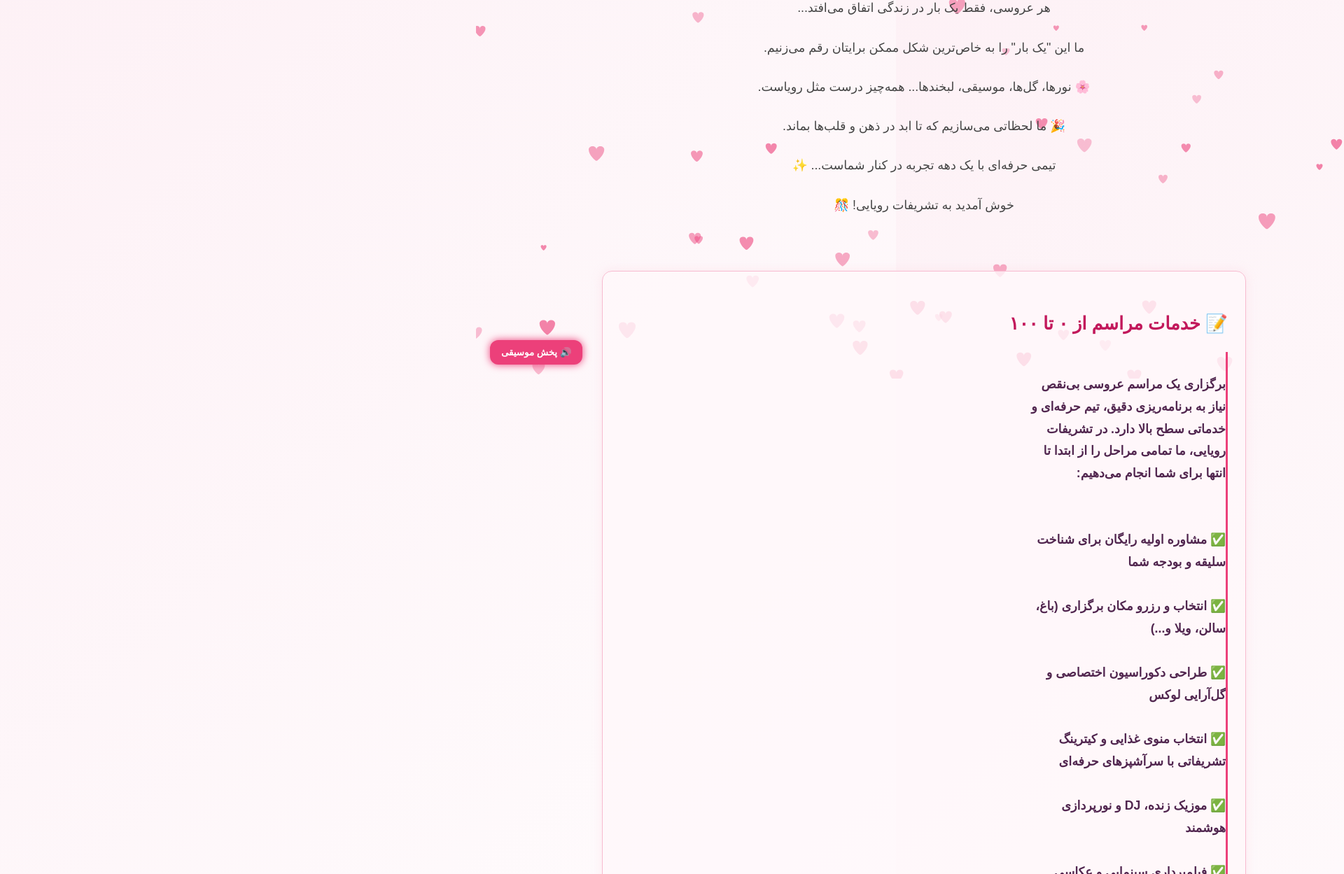
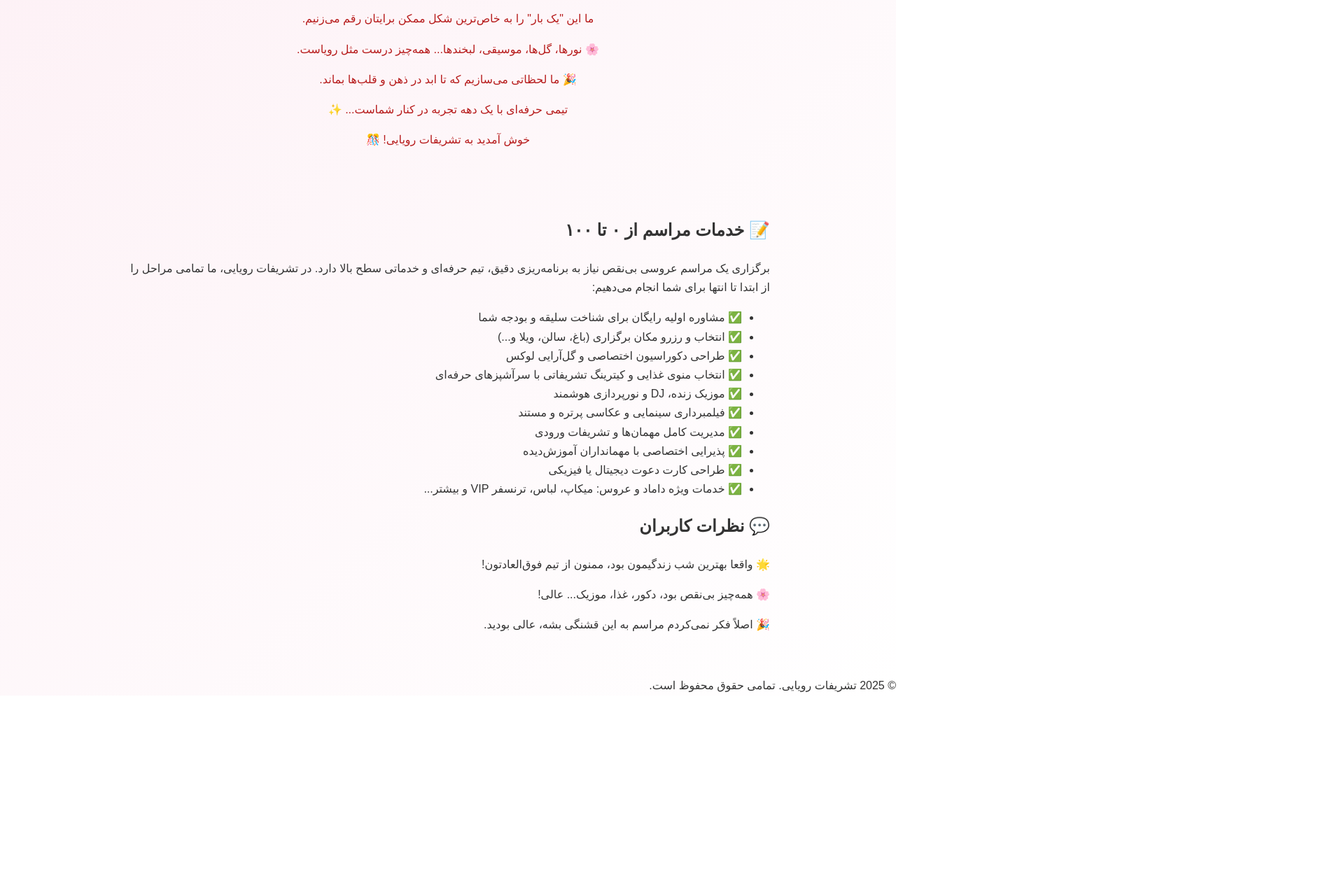
Before and after one commit to mr-aiza/224, a website: page index.html in a window 1280 px wide. Shown: the part 259-1508 px from the top of the page at 70% size, 1920 px wide, since content can reach past the window. After the commit the page ends 1253 px from the top, so only its background shows below. Drawn offline with Linux system fonts and the light colour scheme; a web font is replaced by a local one.

Commit message:
Update index.html

```diff
--- a/index.html
+++ b/index.html
@@ -1,161 +1,61 @@
+<!-- فایل index.html -->
 <!DOCTYPE html>
 <html lang="fa" dir="rtl">
 <head>
   <meta charset="UTF-8" />
-  <meta name="viewport" content="width=device-width, initial-scale=1" />
-  <title>تشریفات رویایی</title>
-  <link rel="stylesheet" href="Style.css" />
+  <meta name="viewport" content="width=device-width, initial-scale=1.0" />
+  <title>تشریفات رویایی عروسی</title>
+  <link rel="stylesheet" href="style.css" />
 </head>
 <body>
-
   <canvas id="bgCanvas"></canvas>
 
-<button id="audioToggle">🔊 پخش موسیقی</button>
-<audio id="wigenAudio" preload="auto" loop>
-  <source src="wigen_wedding.mp3" type="audio/mpeg" />
-</audio>
-
   <nav>
-  <a href="index.html" class="active">خانه</a>
-  <a href="services.html">خدمات</a>
-  <a href="portfolio.html">نمونه‌کارها</a>
-  <a href="booking.html">رزرو</a>
-  <a href="about.html">درباره ما</a>
-  <a href="contact.html">تماس با ما</a>
+    <a href="#">خانه</a>
+    <a href="#services">خدمات</a>
+    <a href="#comments">نظرات</a>
   </nav>
 
-<header>
+  <header class="hero-text">
     <h1>💍 تشریفات رویایی عروسی 💐</h1>
-  <div class="intro-text">
-    هر عروسی، فقط یک بار در زندگی اتفاق می‌افتد...<br>
-    ما این "یک بار" را به خاص‌ترین شکل ممکن برایتان رقم می‌زنیم.<br>
-    🌸 نورها، گل‌ها، موسیقی، لبخندها... همه‌چیز درست مثل رویاست.<br>
-    🎉 ما لحظاتی می‌سازیم که تا ابد در ذهن و قلب‌ها بماند.<br>
-    تیمی حرفه‌ای با یک دهه تجربه در کنار شماست... ✨<br>
-    خوش آمدید به تشریفات رویایی! 🎊
-  </div>
+    <p>هر عروسی، فقط یک بار در زندگی اتفاق می‌افتد...</p>
+    <p>ما این "یک بار" را به خاص‌ترین شکل ممکن برایتان رقم می‌زنیم.</p>
+    <p>🌸 نورها، گل‌ها، موسیقی، لبخندها... همه‌چیز درست مثل رویاست.</p>
+    <p>🎉 ما لحظاتی می‌سازیم که تا ابد در ذهن و قلب‌ها بماند.</p>
+    <p>تیمی حرفه‌ای با یک دهه تجربه در کنار شماست... ✨</p>
+    <p>خوش آمدید به تشریفات رویایی! 🎊</p>
   </header>
 
   <main>
-
-  <section class="typing-box">
+    <section id="services">
       <h2>📝 خدمات مراسم از ۰ تا ۱۰۰</h2>
-    <p class="typewriter">
-      برگزاری یک مراسم عروسی بی‌نقص نیاز به برنامه‌ریزی دقیق، تیم حرفه‌ای و خدماتی سطح بالا دارد. در تشریفات رویایی، ما تمامی مراحل را از ابتدا تا انتها برای شما انجام می‌دهیم:<br><br>
-      ✅ مشاوره اولیه رایگان برای شناخت سلیقه و بودجه شما<br>
-      ✅ انتخاب و رزرو مکان برگزاری (باغ، سالن، ویلا و...)<br>
-      ✅ طراحی دکوراسیون اختصاصی و گل‌آرایی لوکس<br>
-      ✅ انتخاب منوی غذایی و کیترینگ تشریفاتی با سرآشپزهای حرفه‌ای<br>
-      ✅ موزیک زنده، DJ و نورپردازی هوشمند<br>
-      ✅ فیلمبرداری سینمایی و عکاسی پرتره و مستند<br>
-      ✅ مدیریت کامل مهمان‌ها و تشریفات ورودی<br>
-      ✅ پذیرایی اختصاصی با مهمانداران آموزش‌دیده<br>
-      ✅ طراحی کارت دعوت دیجیتال یا فیزیکی<br>
-      ✅ خدمات ویژه داماد و عروس: میکاپ، لباس، ترنسفر VIP و بیشتر...
-    </p>
+      <p>برگزاری یک مراسم عروسی بی‌نقص نیاز به برنامه‌ریزی دقیق، تیم حرفه‌ای و خدماتی سطح بالا دارد. در تشریفات رویایی، ما تمامی مراحل را از ابتدا تا انتها برای شما انجام می‌دهیم:</p>
+      <ul>
+        <li>✅ مشاوره اولیه رایگان برای شناخت سلیقه و بودجه شما</li>
+        <li>✅ انتخاب و رزرو مکان برگزاری (باغ، سالن، ویلا و...)</li>
+        <li>✅ طراحی دکوراسیون اختصاصی و گل‌آرایی لوکس</li>
+        <li>✅ انتخاب منوی غذایی و کیترینگ تشریفاتی با سرآشپزهای حرفه‌ای</li>
+        <li>✅ موزیک زنده، DJ و نورپردازی هوشمند</li>
+        <li>✅ فیلمبرداری سینمایی و عکاسی پرتره و مستند</li>
+        <li>✅ مدیریت کامل مهمان‌ها و تشریفات ورودی</li>
+        <li>✅ پذیرایی اختصاصی با مهمانداران آموزش‌دیده</li>
+        <li>✅ طراحی کارت دعوت دیجیتال یا فیزیکی</li>
+        <li>✅ خدمات ویژه داماد و عروس: میکاپ، لباس، ترنسفر VIP و بیشتر...</li>
+      </ul>
     </section>
 
-  <section class="comments-section">
+    <section id="comments">
       <h2>💬 نظرات کاربران</h2>
-    <div class="comments-slider">
-      <div class="comment">"همه چیز فوق‌العاده بود! واقعاً خاطره‌ساز شد 🙏" — <strong>نیلوفر</strong></div>
-      <div class="comment">"از گل‌آرایی تا نورپردازی، همه‌چی عالی! ❤️" — <strong>محمدرضا</strong></div>
-      <div class="comment">"ممنون از تیم حرفه‌ای‌تون که شب ما رو خاص کرد ✨" — <strong>الهام</strong></div>
-      <div class="comment">"خدمات عالی و بسیار دقیق، ممنونم از همه شما!" — <strong>سارا</strong></div>
-      <div class="comment">"پیشنهاد می‌کنم به همه! بهترین شب زندگی‌ام را ساختند." — <strong>امیر</strong></div>
+      <div class="comment-box">
+        <p>🌟 واقعا بهترین شب زندگیمون بود، ممنون از تیم فوق‌العادتون!</p>
+        <p>🌸 همه‌چیز بی‌نقص بود، دکور، غذا، موزیک... عالی!</p>
+        <p>🎉 اصلاً فکر نمی‌کردم مراسم به این قشنگی بشه، عالی بودید.</p>
       </div>
     </section>
-
   </main>
 
   <footer>
     &copy; 2025 تشریفات رویایی. تمامی حقوق محفوظ است.
   </footer>
-
-<script>
-  // موسیقی
-  const audio = document.getElementById('wigenAudio');
-  const btn = document.getElementById('audioToggle');
-  let playing = false;
-
-  btn.addEventListener('click', () => {
-    if (playing) {
-      audio.pause();
-      btn.textContent = '🔊 پخش موسیقی';
-    } else {
-      audio.play().catch(() => alert("برای پخش، ابتدا روی صفحه کلیک کنید."));
-      btn.textContent = '⏸ توقف موسیقی';
-    }
-    playing = !playing;
-  });
-
-  document.addEventListener('click', function autoPlayOnce() {
-    audio.play().catch(() => {});
-    document.removeEventListener('click', autoPlayOnce);
-  });
-
-  // قلب متحرک
-  const canvas = document.getElementById('bgCanvas');
-  const ctx = canvas.getContext('2d');
-  let W = canvas.width = window.innerWidth;
-  let H = canvas.height = window.innerHeight;
-
-  function drawHeart(ctx, x, y, size, color) {
-    ctx.save();
-    ctx.beginPath();
-    const topCurveHeight = size * 0.3;
-    ctx.moveTo(x, y + topCurveHeight);
-    ctx.bezierCurveTo(x, y, x - size / 2, y, x - size / 2, y + topCurveHeight);
-    ctx.bezierCurveTo(x - size / 2, y + (size + topCurveHeight) / 2, x, y + (size + topCurveHeight) / 1.2, x, y + size);
-    ctx.bezierCurveTo(x, y + (size + topCurveHeight) / 1.2, x + size / 2, y + (size + topCurveHeight) / 2, x + size / 2, y + topCurveHeight);
-    ctx.bezierCurveTo(x + size / 2, y, x, y, x, y + topCurveHeight);
-    ctx.closePath();
-    ctx.fillStyle = color;
-    ctx.fill();
-    ctx.restore();
-  }
-
-  const hearts = [];
-  for (let i = 0; i < 70; i++) {
-    hearts.push({
-      x: Math.random() * W,
-      y: Math.random() * H,
-      size: Math.random() * 16 + 8,
-      speedX: Math.random() * 0.5 + 0.2,
-      speedY: Math.random() * 0.5 + 0.2,
-      color: `rgba(236,64,122,${Math.random() * 0.4 + 0.3})`
-    });
-  }
-
-  function update() {
-    ctx.clearRect(0, 0, W, H);
-    for (const h of hearts) {
-      h.x += h.speedX;
-      h.y += h.speedY;
-      if (h.x > W) h.x = -h.size;
-      if (h.y > H) h.y = -h.size;
-      drawHeart(ctx, h.x, h.y, h.size, h.color);
-    }
-    requestAnimationFrame(update);
-  }
-
-  window.addEventListener('resize', () => {
-    W = canvas.width = window.innerWidth;
-    H = canvas.height = window.innerHeight;
-  });
-
-  update();
-
-  // اسلایدر نظرات خودکار
-  const slider = document.querySelector('.comments-slider');
-  let slideIndex = 0;
-  function slideComments() {
-    slideIndex++;
-    if (slideIndex >= slider.children.length) slideIndex = 0;
-    slider.style.transform = `translateX(-${slideIndex * 100}%)`;
-  }
-  setInterval(slideComments, 4000);
-</script>
-
 </body>
 </html>
```
Lines whose indentation alone changed are shown as unchanged.
